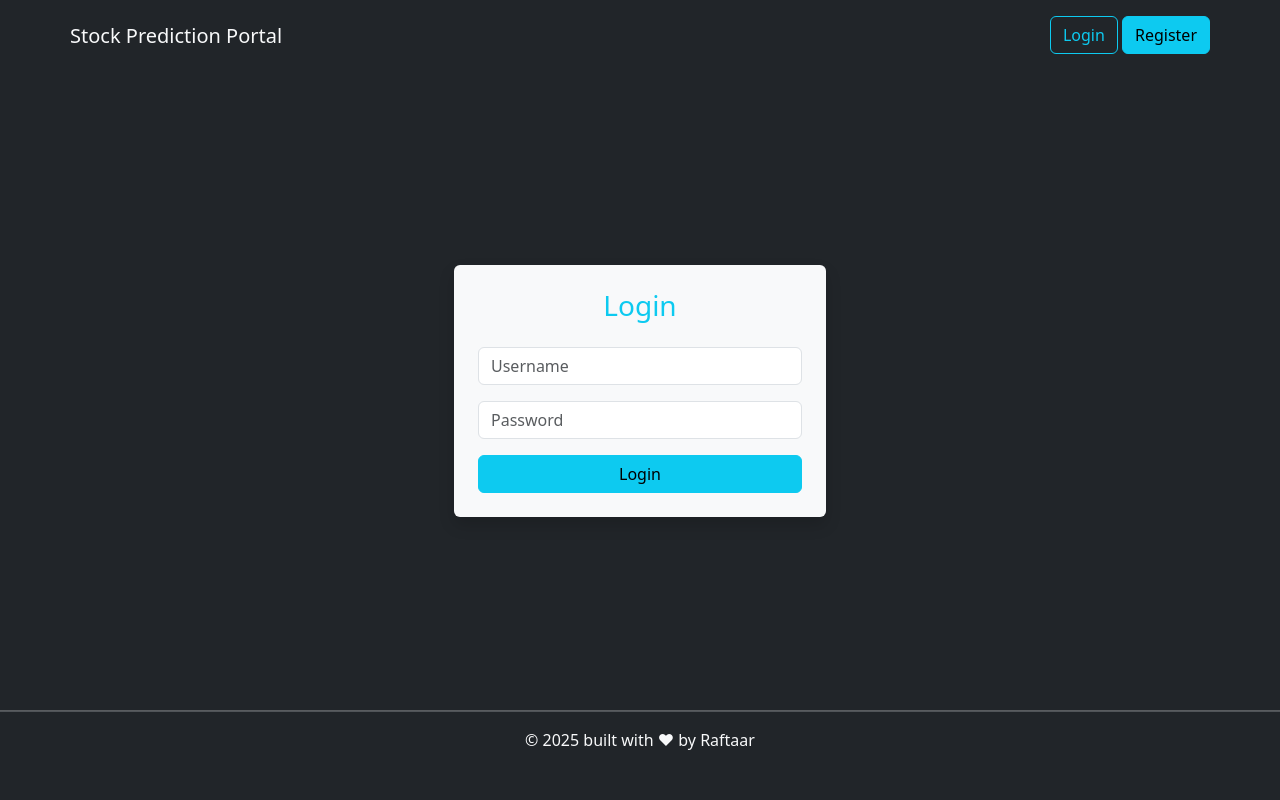
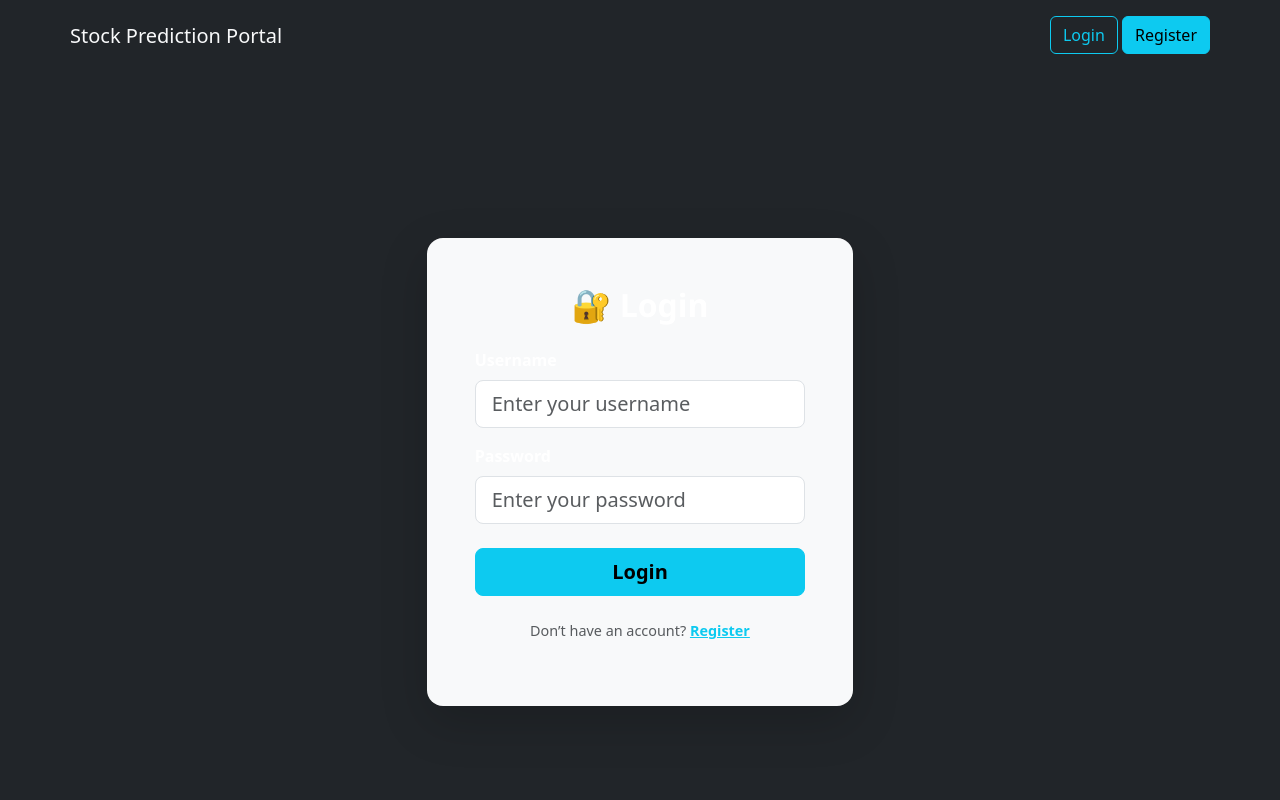
Before and after one commit to Abubakar-idrees-01/stock_prediction_portal, a React (Vite) app in the folder frontend-react/: page /login in a window 1280 px wide. Shown: the top 800 px of the page. Built offline with nearby package versions, Linux system fonts and the light colour scheme.

Commit message:
frontend backend

```diff
--- a/frontend-react/src/AuthProvider.jsx
+++ b/frontend-react/src/AuthProvider.jsx
@@ -7,8 +7,15 @@ const AuthProvider = ({children}) => {
     const [isLoggedIn, setIsLoggedIn] = useState(
         !!localStorage.getItem('accessToken')
     )
+    const [username, setUsername] = useState(
+    localStorage.getItem('username') || ""
+  );
+  const saveUsername = (name) => {
+    setUsername(name);
+    localStorage.setItem("username", name);
+  };
   return (
-    <AuthContext.Provider value={{isLoggedIn, setIsLoggedIn}}>
+    <AuthContext.Provider value={{isLoggedIn, setIsLoggedIn, username, setUsername: saveUsername}}>
         {children}
     </AuthContext.Provider>
   )
--- a/frontend-react/src/components/login.jsx
+++ b/frontend-react/src/components/login.jsx
@@ -1,22 +1,21 @@
-import React, {useContext, useState } from "react";
+import React, { useContext, useState } from "react";
 import axios from "axios";
-import { useNavigate } from 'react-router-dom'
+import { useNavigate } from "react-router-dom";
 import { AuthContext } from "../AuthProvider";
 
 const Login = () => {
-  const [username, setUsername] = useState("");
+  const [username, setUsernameInput] = useState("");
   const [password, setPassword] = useState("");
   const [error, setError] = useState("");
-  const [success, setSuccess] = useState(false);
-  const { isLoggedIn, setIsLoggedIn } = useContext(AuthContext);
+  const [loading, setLoading] = useState(false);
 
-  const navigate = useNavigate()
-
+  const { setIsLoggedIn, setUsername } = useContext(AuthContext);
+  const navigate = useNavigate();
 
   const handleLogin = async (e) => {
     e.preventDefault();
     setError("");
-    setSuccess(false);
+    setLoading(true);
 
     try {
       const { data } = await axios.post("http://127.0.0.1:8000/api/v1/token/", {
@@ -27,53 +26,65 @@ const Login = () => {
       // Save tokens
       localStorage.setItem("accessToken", data.access);
       localStorage.setItem("refreshToken", data.refresh);
-      setIsLoggedIn(true)
-      setSuccess(true);
-      console.log("Tokens saved:", data);
-      navigate("/")
-    } catch {
-      setError("Invalid username or password");
+
+      // Save login state + username in context + localStorage
+      setIsLoggedIn(true);
+      setUsername(username);
+
+      navigate("/");
+    } catch (err) {
+      setError("❌ Invalid username or password. Please try again.");
+    } finally {
+      setLoading(false);
     }
   };
 
   return (
-    <div className="container mt-5">
-      <div className="col-md-4 offset-md-4 bg-light p-4 rounded shadow">
-        <h3 className="text-center mb-4 text-info">Login</h3>
+    <div className="d-flex justify-content-center align-items-center vh-100 bg-dark">
+      <div className="col-md-4 bg-light p-5 rounded-4 shadow-lg">
+        <h2 className="text-center mb-4 fw-bold" style={{ fontFamily: "Segoe UI, sans-serif" }}>
+          🔐 Login
+        </h2>
+
+        {error && <div className="alert alert-danger text-center">{error}</div>}
+
         <form onSubmit={handleLogin}>
           <div className="mb-3">
+            <label className="form-label fw-semibold">Username</label>
             <input
               type="text"
-              className="form-control"
-              placeholder="Username"
+              className="form-control form-control-lg"
+              placeholder="Enter your username"
               value={username}
-              onChange={(e) => setUsername(e.target.value)}
+              onChange={(e) => setUsernameInput(e.target.value)}
               required
             />
           </div>
 
-          <div className="mb-3">
+          <div className="mb-4">
+            <label className="form-label fw-semibold">Password</label>
             <input
               type="password"
-              className="form-control"
-              placeholder="Password"
+              className="form-control form-control-lg"
+              placeholder="Enter your password"
               value={password}
               onChange={(e) => setPassword(e.target.value)}
               required
             />
           </div>
 
-          {error && <div className="text-danger text-center mb-3">{error}</div>}
-          {success && (
-            <div className="text-success text-center mb-3">
-              ✅ Logged in successfully!
-            </div>
-          )}
-
-          <button type="submit" className="btn btn-info w-100">
-            Login
+          <button
+            type="submit"
+            className="btn btn-info w-100 btn-lg fw-bold"
+            disabled={loading}
+          >
+            {loading ? "Logging in..." : "Login"}
           </button>
         </form>
+
+        <p className="text-center text-muted mt-4" style={{ fontSize: "0.9rem" }}>
+          Don’t have an account? <a href="/register" className="text-info fw-semibold">Register</a>
+        </p>
       </div>
     </div>
   );
--- a/frontend-react/src/components/main.jsx
+++ b/frontend-react/src/components/main.jsx
@@ -1,19 +1,26 @@
-import React from 'react'
+import React, { useContext } from 'react'
 import Button from "./button"
-const main = () => {
+import { AuthContext } from "../AuthProvider";
+
+const Main = () => {
+  const { isLoggedIn, username } = useContext(AuthContext);
+
   return (
-    <>
     <div className='container'>
-        <div className='p-5 text-center bg-light-dark rounded'>
-            <h1 className='text-light' >Stock prdiction portal</h1>
-            <p className='text-light lead'>Welcome to our Stock perdiction portal, your intelligent companion in the world of stock market forecasting. Our platform combines real-time market data, advanced machine learning models, and intuitive visualization tools to help traders, investors, and analysts stay ahead of the curve.</p>
-            <Button text="Login" url="/login" className="btn btn-outline-info"/>
+      <div className='p-5 text-center bg-light-dark rounded'>
+        <h1 className='text-light'>Stock Prediction Portal</h1>
+        <p className='text-light lead'>
+          Welcome to our Stock Prediction portal, your intelligent companion in the world of stock market forecasting. Our platform combines real-time market data, advanced machine learning models, and intuitive visualization tools to help traders, investors, and analysts stay ahead of the curve.
+        </p>
 
-        </div>
-
+        {isLoggedIn ? (
+          <h3 className='text-success'>Welcome, {username} 🎉</h3>
+        ) : (
+          <Button text="Login" url="/login" className="btn btn-outline-info" />
+        )}
+      </div>
     </div>
-    </>
   )
 }
 
-export default main
+export default Main
```
